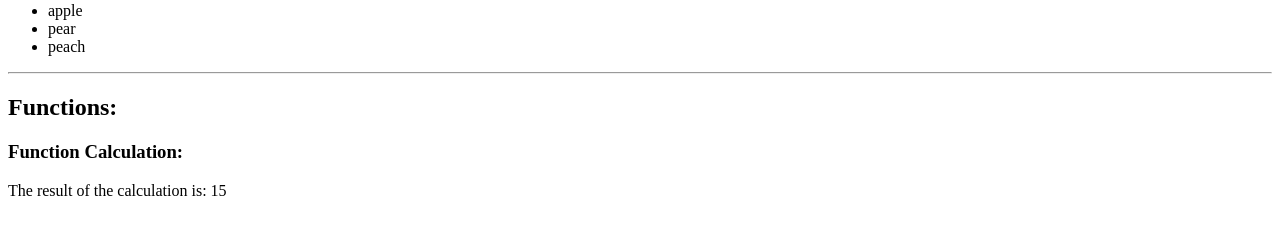
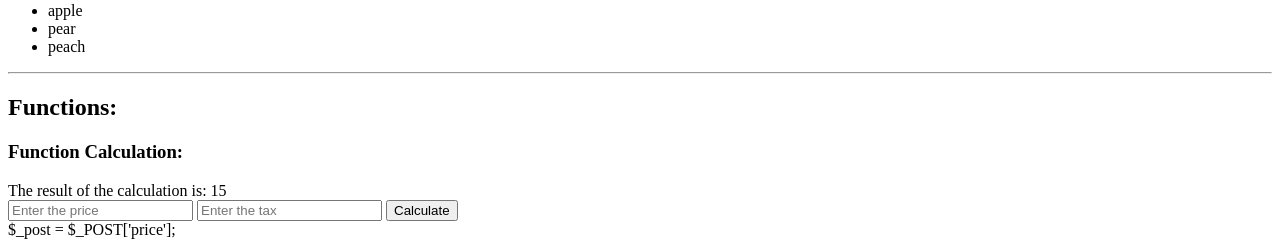
Before and after one commit to MertCode/phpbasics, a PHP site: page /helloworld.php in a window 1280 px wide. Shown: the part 1569-1816 px from the top of the page. Before the commit the page ends 1765 px from the top, so only its background shows below. Run offline with PHP 8.4, Linux system fonts and the light colour scheme.

Commit message:
Add calculateTotal function and form for price calculation

```diff
--- a/helloworld.php
+++ b/helloworld.php
@@ -180,7 +180,24 @@
    $resultOfCalculation = calculate(5, 10);
 
    echo "The result of the calculation is: " . $resultOfCalculation;
+
+
+   function calculateTotal($price, $tax = false)
+   {
+      if ($tax) {
+         $priceVat = $price + ($price * $tax) / 100;
+         return $priceVat + $price;
+      } else {
+         return $price;
+      }
+   }
    ?>
+
+   <form action="php.php" method="post">
+      <input type="text" name="price" placeholder="Enter the price">
+      <input type="text" name="tax" placeholder="Enter the tax">
+      <input type="submit" value="Calculate">
+   </form> $_post = $_POST['price'];
 </body>
 
 </html>
```
Also changed, not shown: 1 other file.
